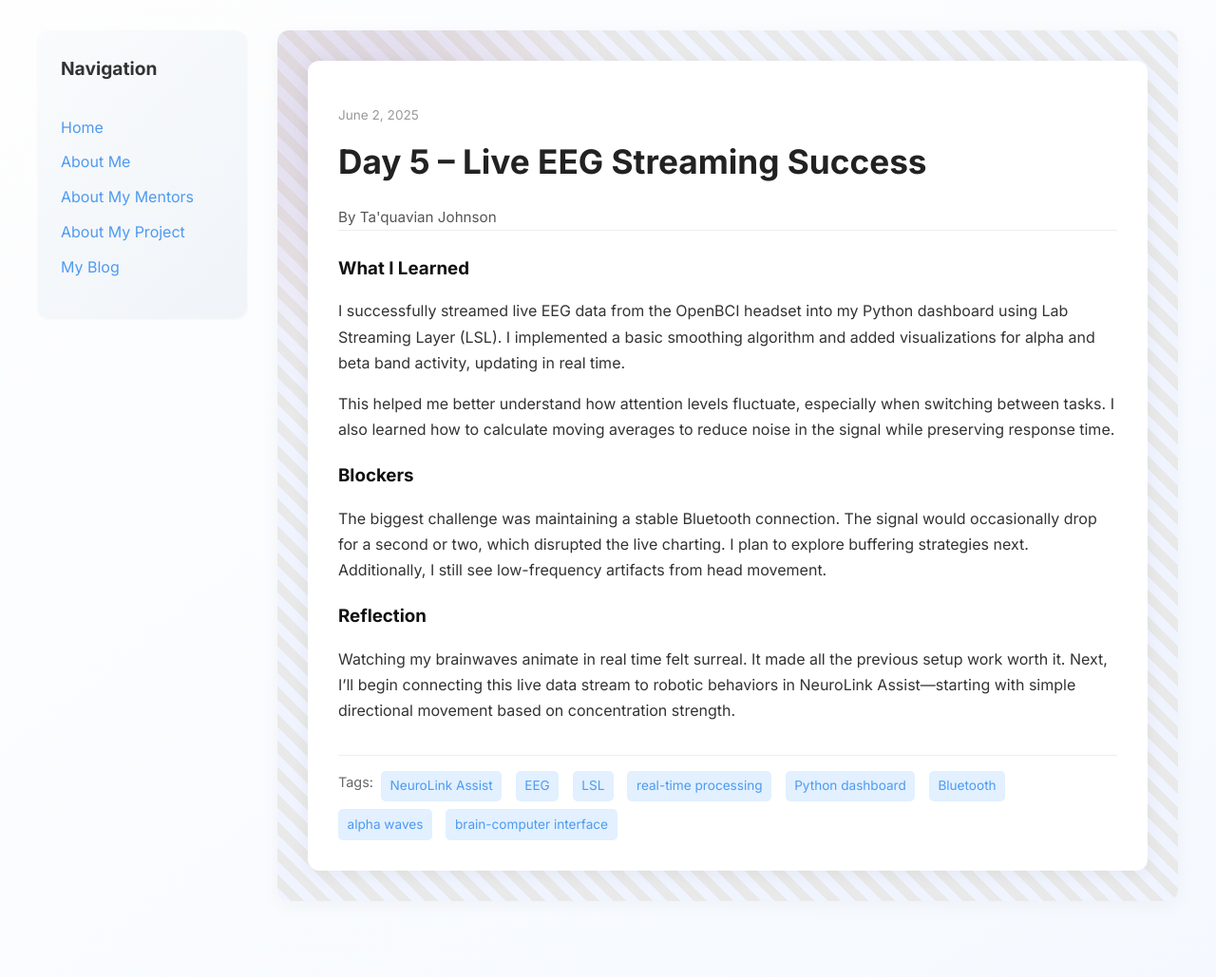
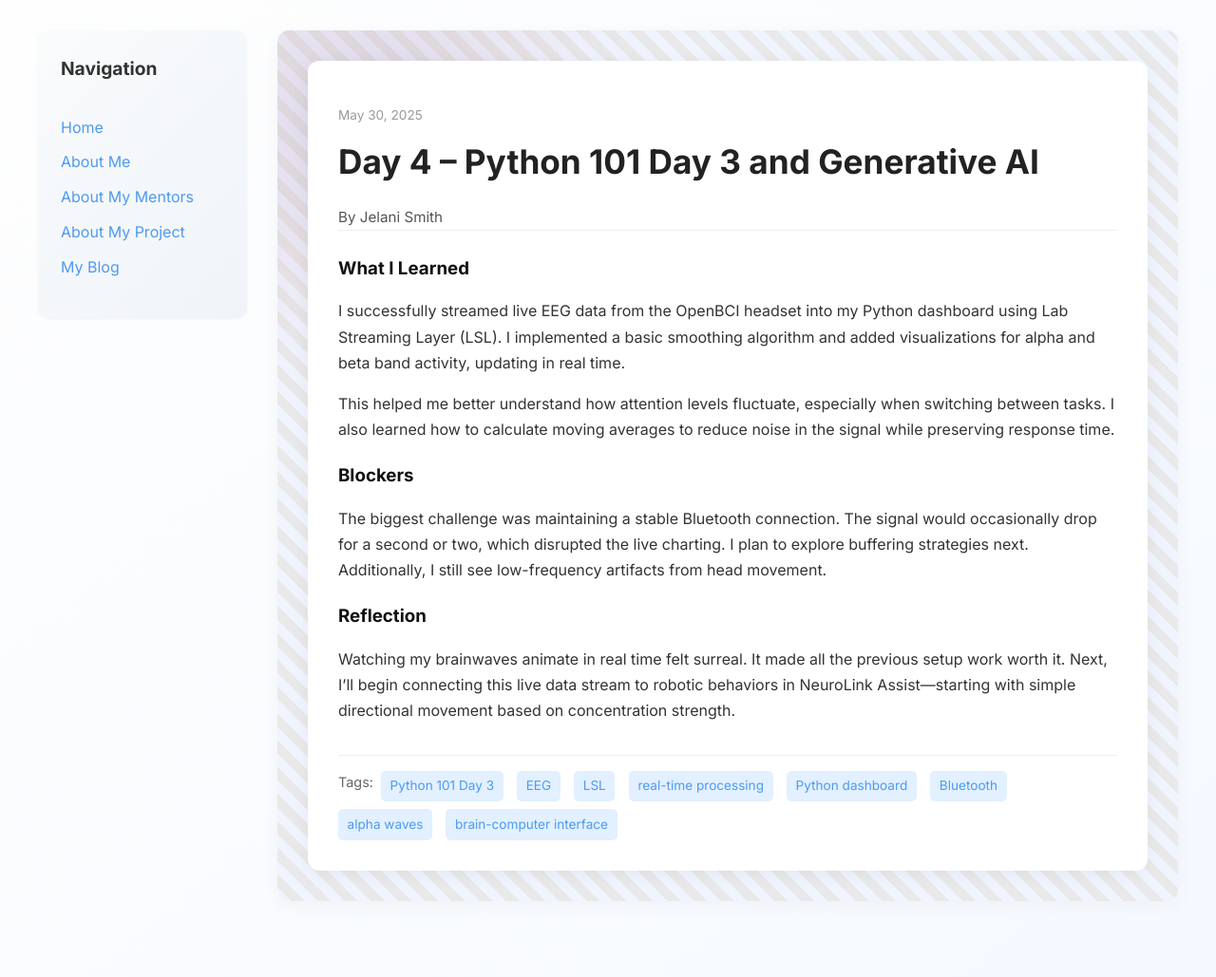
Before and after one commit to lanixyz/lanixyz.github.io, a Jekyll site: the page built from _posts/2025-06-02-day-5.md, in a window 1280 px wide. Shown: the whole page at 95% size. Built offline with Jekyll 4.4.1, drawn with Linux system fonts in a browser that asks for light colours.

Commit message:
Update 2025-06-02-day-5.md

```diff
--- a/_posts/2025-06-02-day-5.md
+++ b/_posts/2025-06-02-day-5.md
@@ -1,10 +1,10 @@
 ---
 layout: post
-title: "Day 5 – Live EEG Streaming Success"
-date: 2025-06-02
-author: Ta'quavian Johnson
-permalink: /day5.html
-tags: ["NeuroLink Assist", "EEG", "LSL", "real-time processing", "Python dashboard", "Bluetooth", "alpha waves", "brain-computer interface"]
+title: "Day 4 – Python 101 Day 3 and Generative AI"
+date: 2025-05-30
+author: Jelani Smith
+permalink: /day4.html
+tags: ["Python 101 Day 3", "EEG", "LSL", "real-time processing", "Python dashboard", "Bluetooth", "alpha waves", "brain-computer interface"]
 
 what_i_learned: |
   I successfully streamed live EEG data from the OpenBCI headset into my Python dashboard using Lab Streaming Layer (LSL). I implemented a basic smoothing algorithm and added visualizations for alpha and beta band activity, updating in real time.
```
